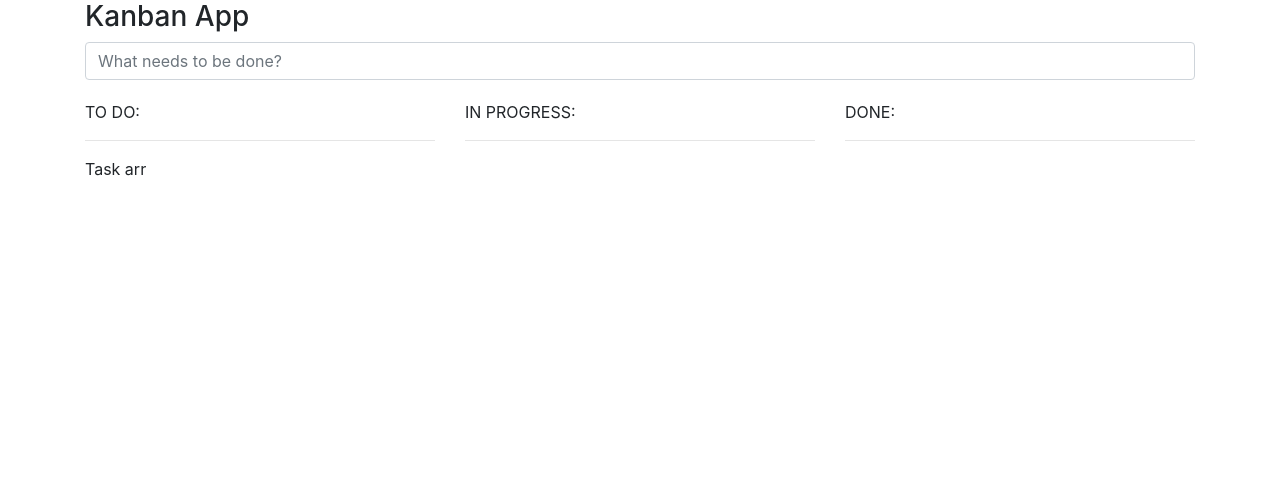
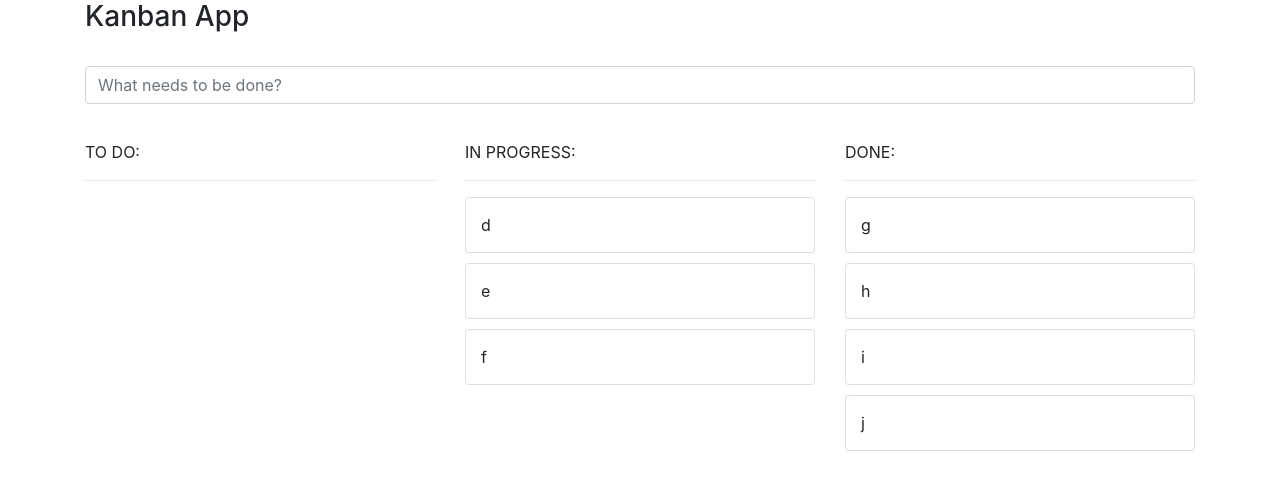
Before and after one commit to kensupermen/kanban, a React (Create React App) app: page / in a window 1280 px wide. Shown: the top 490 px of the page. Built offline with nearby package versions, Linux system fonts and the light colour scheme.

Commit message:
Add input task

```diff
--- a/src/App.js
+++ b/src/App.js
@@ -1,13 +1,13 @@
 import React, { Component } from 'react';
 import './App.css';
-import {Input, Kanban} from './components';
+import {Kanban} from './components';
 
 class App extends Component {
   render() {
     return (
       <div className="App">
         <h3>Kanban App</h3>
-        <Input></Input>
+        <br />
         <Kanban></Kanban>
       </div>
     );
--- a/src/components/index.js
+++ b/src/components/index.js
@@ -1,9 +1,7 @@
-import Input from './input/input';
 import Kanban from './kanban/kanban';
 import TaskList from './taskList/taskList';
 
 export {
-  Input,
   Kanban,
   TaskList
 };
--- a/src/components/input/input.js
+++ /dev/null
@@ -1,13 +0,0 @@
-import React, { Component } from 'react';
-
-class Input extends Component {
-  render() {
-    return (
-      <div className='form-group'>
-        <input type="text" className='form-control text-muted' placeholder='What needs to be done?' />
-      </div>
-    );
-  }
-}
-
-export default Input;
--- a/src/components/kanban/kanban.js
+++ b/src/components/kanban/kanban.js
@@ -2,21 +2,59 @@ import React, { Component } from 'react';
 import TaskList from '../taskList/taskList';
 
 class Kanban extends Component {
+  state = {
+    todo: [],
+    inProgress: ['d', 'e', 'f'],
+    done: ['g', 'h', 'i', 'j']
+  }
+
+  add(e) {
+    if (e.keyCode === 13) {
+      let txtToDo = this.refs.txtToDo.value;
+      this.state.todo.push(txtToDo);
+      this.setState(this.state);
+      this.refs.txtToDo.value = '';
+    }
+  }
   render() {
     return (
+      <div>
+        <div className='row'>
+          <div className='col-12 form-group'>
+              <input onKeyDown={this.add.bind(this)} ref='txtToDo' type="text" className='form-control text-muted' placeholder='What needs to be done?' />
+          </div>
+        </div>
         <div className='row kanban'>
           <div className='col-4'>
-          <TaskList task='Task arr'>TO DO:</TaskList>
+            TO DO:
+            <hr />
+            {
+              this.state.todo.map(function(todoList) {
+                return <TaskList task={todoList}>TO DO:</TaskList>
+              })
+            }
           </div>
 
           <div className='col-4'>
-          <TaskList>IN PROGRESS:</TaskList>
+            IN PROGRESS:
+            <hr />
+            {
+              this.state.inProgress.map(function(inProgressList) {
+                return <TaskList task={inProgressList}>TO DO:</TaskList>
+              })
+            }
           </div>
 
           <div className='col-4'>
-          <TaskList>DONE:</TaskList>
+            DONE:
+            <hr />
+            {
+              this.state.done.map(function(doneList) {
+                return <TaskList task={doneList}>TO DO:</TaskList>
+              })
+            }
           </div>
-
+        </div>
       </div>
     );
   }
--- a/src/components/taskList/taskList.js
+++ b/src/components/taskList/taskList.js
@@ -1,13 +1,11 @@
 import React, { Component } from 'react';
-// import Task from '../task/task';
+import Task from '../task/task';
 
 class TaskList extends Component {
   render() {
     return (
       <div>
-        {this.props.children}
-        <hr />
-        {this.props.task}
+        <Task>{this.props.task}</Task>
       </div>
     );
   }
```
Lines whose indentation alone changed are shown as unchanged.
